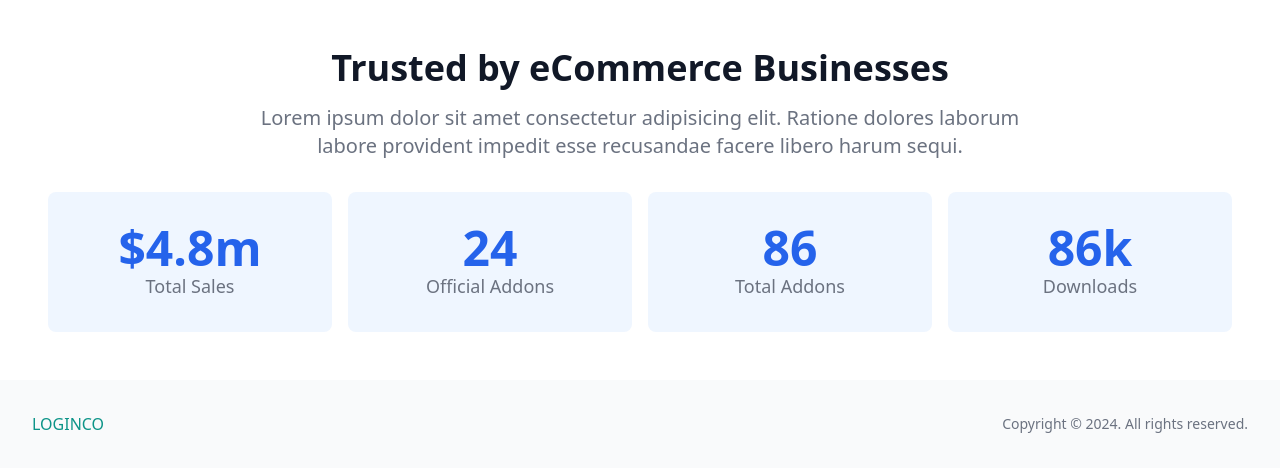
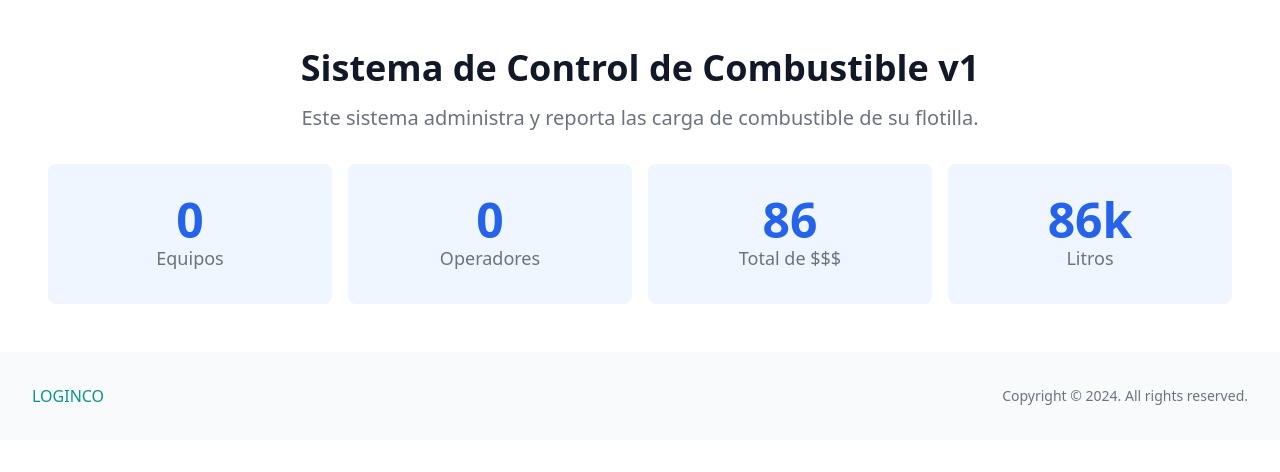
Before and after one commit to xoyoc/LogincoCobustible, a Django app: page / in a window 1280 px wide. Shown: the part 160-632 px from the top of the page. Run offline with Django 5.2, Linux system fonts and the light colour scheme; data that the repository does not hold is empty; parts of the project's set-up code (start-up, migrations or seed data) failed here and were passed over; some libraries are stand-ins or nearby versions.

Commit message:
Estadisticas

```diff
--- a/combustible/urls.py
+++ b/combustible/urls.py
@@ -17,10 +17,10 @@ Including another URLconf
 from django.contrib import admin
 from django.urls import include, path
 
-from combustible.views import CombustibleView
+from combustible import views
 
 urlpatterns = [
-    path('',CombustibleView.as_view(), name='inicio'),
+    path('', views.estadistica, name='inicio'),
     path('admin/', admin.site.urls),
     path('equipos/', include('equipo.urls')),
     path('operadores/', include('operador.urls')),
--- a/combustible/views.py
+++ b/combustible/views.py
@@ -1,4 +1,21 @@
+from django.shortcuts import render
 from django.views.generic import TemplateView
+
+from equipo.models import Equipo
+from operador.models import Operador
+from registros.models import Registro
 
 class CombustibleView(TemplateView):
     template_name = "combustible/inicio.html"
+
+
+def estadistica(request):
+    equipos = Equipo.objects.all().count()
+    operadores = Operador.objects.all().count()
+    registros = Registro.objects.all()
+    context= {
+        'equipos': equipos,
+        'operadores': operadores,
+        'registros': registros
+    }
+    return render(request, 'combustible/inicio.html', context=context)
--- a/templates/combustible/inicio.html
+++ b/templates/combustible/inicio.html
@@ -3,35 +3,34 @@
 {% block content %}
     <div class="mx-auto max-w-screen-xl px-4 py-8 sm:px-6 sm:py-12 lg:px-8">
         <div class="mx-auto max-w-3xl text-center">
-        <h2 class="text-3xl font-bold text-gray-900 sm:text-4xl">Trusted by eCommerce Businesses</h2>
+        <h2 class="text-3xl font-bold text-gray-900 sm:text-4xl">Sistema de Control de Combustible v1</h2>
 
         <p class="mt-4 text-gray-500 sm:text-xl">
-            Lorem ipsum dolor sit amet consectetur adipisicing elit. Ratione dolores laborum labore
-            provident impedit esse recusandae facere libero harum sequi.
+            Este sistema administra y reporta las carga de combustible de su flotilla.
         </p>
         </div>
 
         <dl class="mt-6 grid grid-cols-1 gap-4 sm:mt-8 sm:grid-cols-2 lg:grid-cols-4">
         <div class="flex flex-col rounded-lg bg-blue-50 px-4 py-8 text-center">
-            <dt class="order-last text-lg font-medium text-gray-500">Total Sales</dt>
+            <dt class="order-last text-lg font-medium text-gray-500">Equipos</dt>
 
-            <dd class="text-4xl font-extrabold text-blue-600 md:text-5xl">$4.8m</dd>
+            <dd class="text-4xl font-extrabold text-blue-600 md:text-5xl">{{equipos}}</dd>
         </div>
 
         <div class="flex flex-col rounded-lg bg-blue-50 px-4 py-8 text-center">
-            <dt class="order-last text-lg font-medium text-gray-500">Official Addons</dt>
+            <dt class="order-last text-lg font-medium text-gray-500">Operadores</dt>
 
-            <dd class="text-4xl font-extrabold text-blue-600 md:text-5xl">24</dd>
+            <dd class="text-4xl font-extrabold text-blue-600 md:text-5xl">{{operadores}}</dd>
         </div>
 
         <div class="flex flex-col rounded-lg bg-blue-50 px-4 py-8 text-center">
-            <dt class="order-last text-lg font-medium text-gray-500">Total Addons</dt>
+            <dt class="order-last text-lg font-medium text-gray-500">Total de $$$</dt>
 
             <dd class="text-4xl font-extrabold text-blue-600 md:text-5xl">86</dd>
         </div>
 
         <div class="flex flex-col rounded-lg bg-blue-50 px-4 py-8 text-center">
-            <dt class="order-last text-lg font-medium text-gray-500">Downloads</dt>
+            <dt class="order-last text-lg font-medium text-gray-500">Litros</dt>
 
             <dd class="text-4xl font-extrabold text-blue-600 md:text-5xl">86k</dd>
         </div>
```
